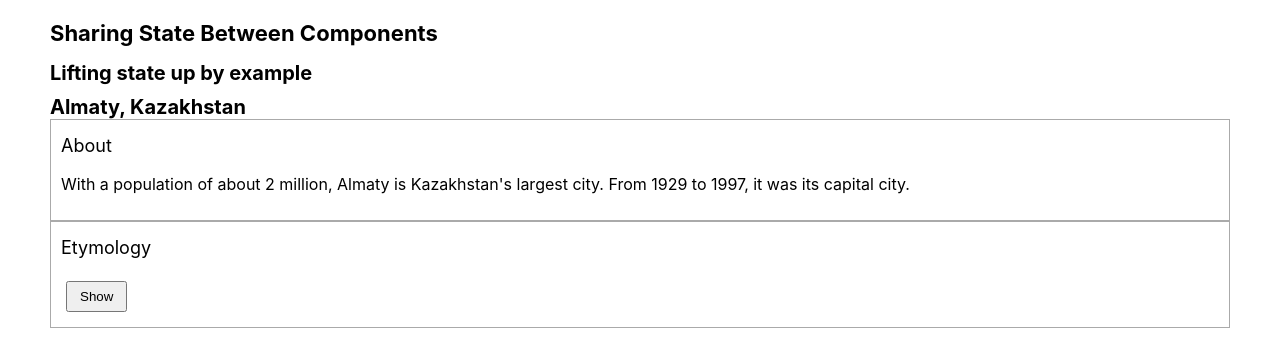
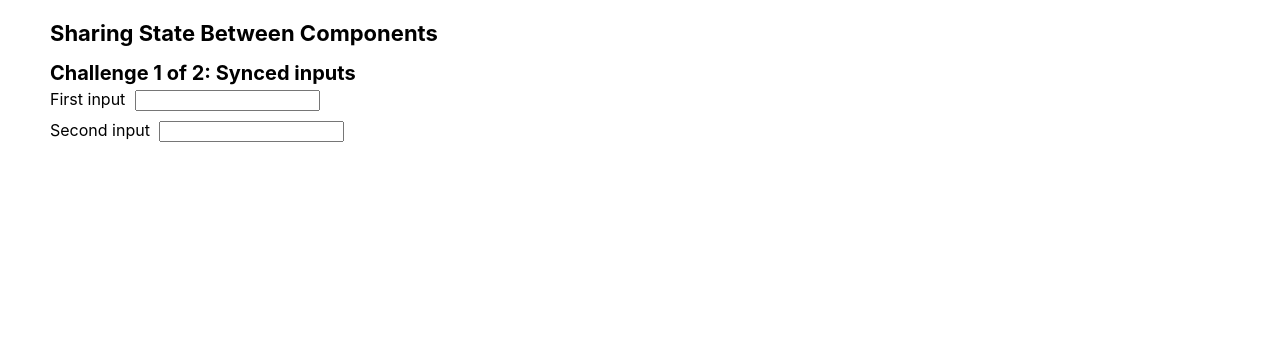
Before and after one commit to VladimirovMario/Sandbox, a React (Create React App) app in the folder 01. React documentation/02. Learn React/03. Managing State/: page / in a window 1280 px wide. Shown: the top 350 px of the page. Built offline with nearby package versions, Linux system fonts and the light colour scheme.

Commit message:
Synced inputs

```diff
--- a/01. React documentation/02. Learn React/03. Managing State/src/components/SharingStateBetweenComponents/SharingStateBetweenComponents.js
+++ b/01. React documentation/02. Learn React/03. Managing State/src/components/SharingStateBetweenComponents/SharingStateBetweenComponents.js
@@ -1,10 +1,12 @@
-import LiftingStateUpByExample from './LiftingStateUpByExample/LiftingStateUpByExample';
+import SyncedInputs from './SyncedInputs/SyncedInputs';
+// import LiftingStateUpByExample from './LiftingStateUpByExample/LiftingStateUpByExample';
 
 export default function SharingStateBetweenComponents() {
   return (
     <>
       <h1>Sharing State Between Components</h1>
-      <LiftingStateUpByExample />
+      <SyncedInputs />
+      {/* <LiftingStateUpByExample /> */}
     </>
   );
 }
--- /dev/null
+++ b/01. React documentation/02. Learn React/03. Managing State/src/components/SharingStateBetweenComponents/SyncedInputs/SyncedInputs.js
@@ -0,0 +1,44 @@
+import { useState } from 'react';
+
+export default function SyncedInputs() {
+  return (
+    <>
+      <h2>Challenge 1 of 2: Synced inputs</h2>
+      <InputsParent />
+    </>
+  );
+}
+
+function InputsParent() {
+  const [value, setValues] = useState('');
+
+  function handleChange(e) {
+    setValues(e.target.value);
+  }
+
+  return (
+    <>
+      <Input
+        label={'First input'}
+        name="firstInput"
+        value={value}
+        onChange={handleChange}
+      />
+      <Input
+        label={'Second input'}
+        name="lastInput"
+        value={value}
+        onChange={handleChange}
+      />
+    </>
+  );
+}
+
+function Input({ label, name, value, onChange }) {
+  return (
+    <label>
+      {label}{' '}
+      <input type="text" name={name} value={value} onChange={onChange} />
+    </label>
+  );
+}
--- a/01. React documentation/02. Learn React/03. Managing State/src/index.css
+++ b/01. React documentation/02. Learn React/03. Managing State/src/index.css
@@ -76,6 +76,13 @@ img {
   height: 120px;
 }
 
+input {
+  margin: 5px;
+}
+label {
+  display: block;
+}
+
 .container {
   margin: 0 auto;
   max-width: 1180px;
```
